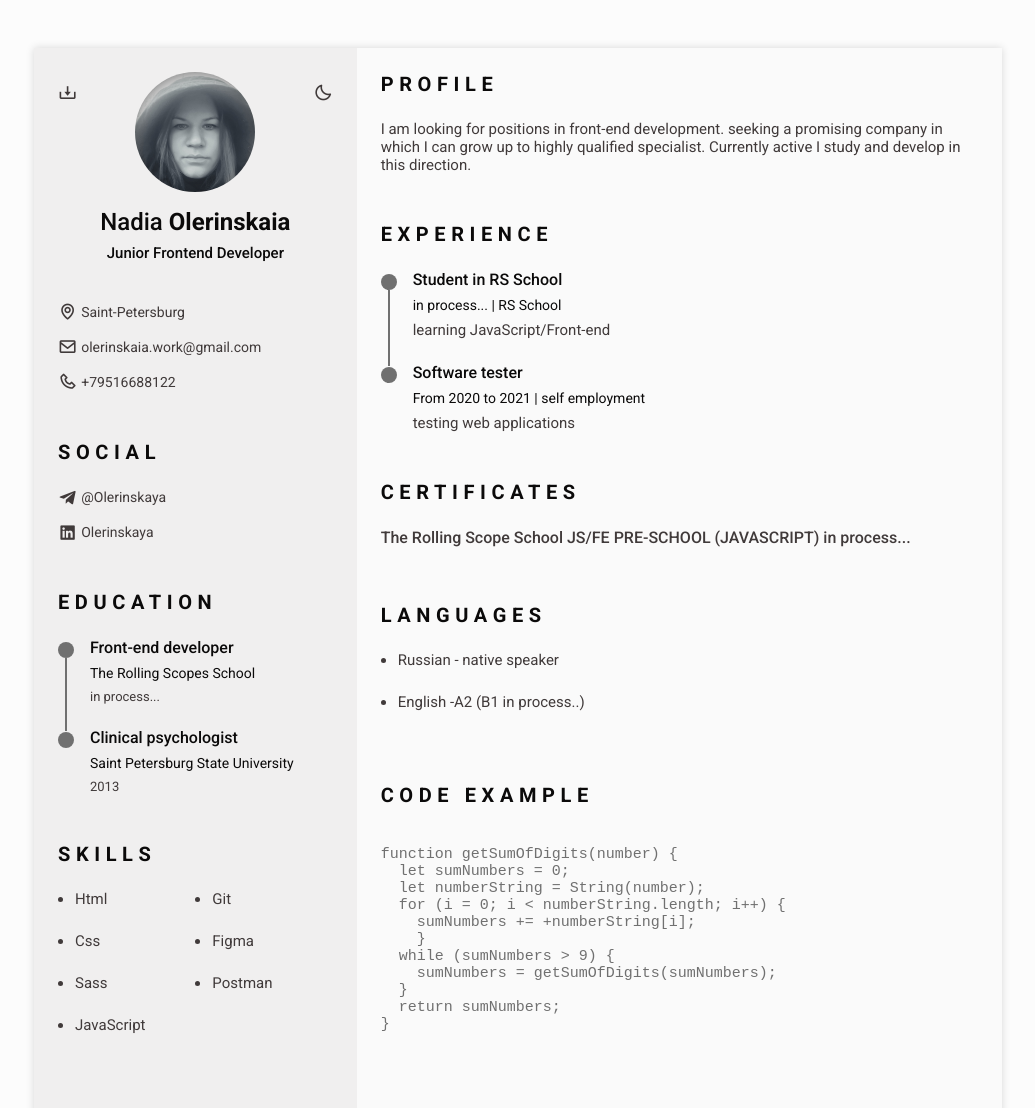
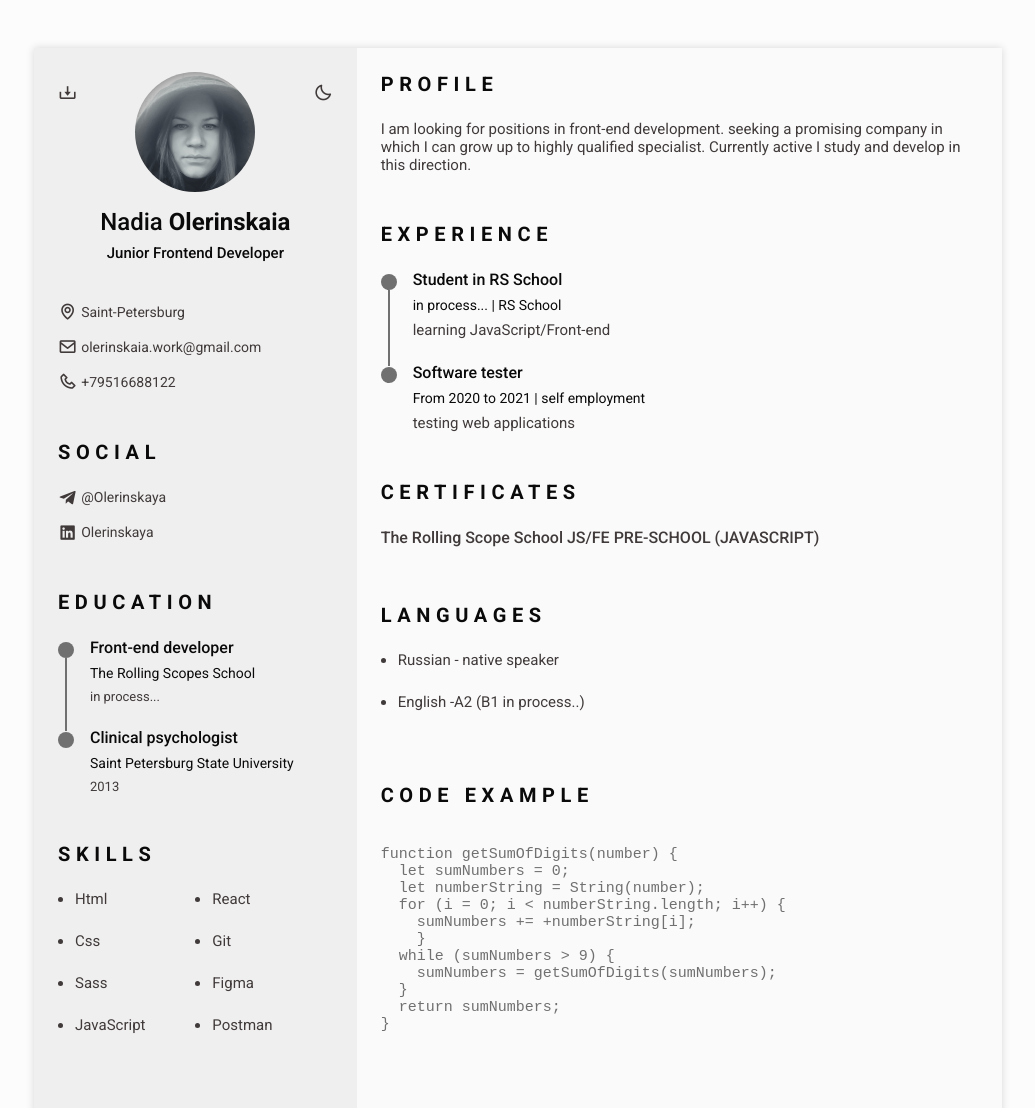
Before and after one commit to Olerinskaia/rsschool-cv, a plain HTML site: page index.html in a window 1280 px wide. Shown: the top 1108 px of the page, without its empty margins (122-1157 px from the left). Drawn offline with nearby package versions, Linux system fonts and the light colour scheme.

Commit message:
docs: fix skills

```diff
--- a/index.html
+++ b/index.html
@@ -194,6 +194,9 @@
               </ul>
               <ul class="skills__data">
                 <li class="skills__name">
+                  <span class="skills__circle"></span> React
+                </li>
+                <li class="skills__name">
                   <span class="skills__circle"></span> Git
                 </li>
                 <li class="skills__name">
@@ -259,8 +262,7 @@
             <div class="certificate__container bd-grid">
               <div class="certificate__content">
                 <h3 class="certificate__title">
-                  The Rolling Scope School JS/FE PRE-SCHOOL (JAVASCRIPT) in
-                  process...
+                  The Rolling Scope School JS/FE PRE-SCHOOL (JAVASCRIPT)
                 </h3>
                 <p class="certificate__description"></p>
               </div>
```
